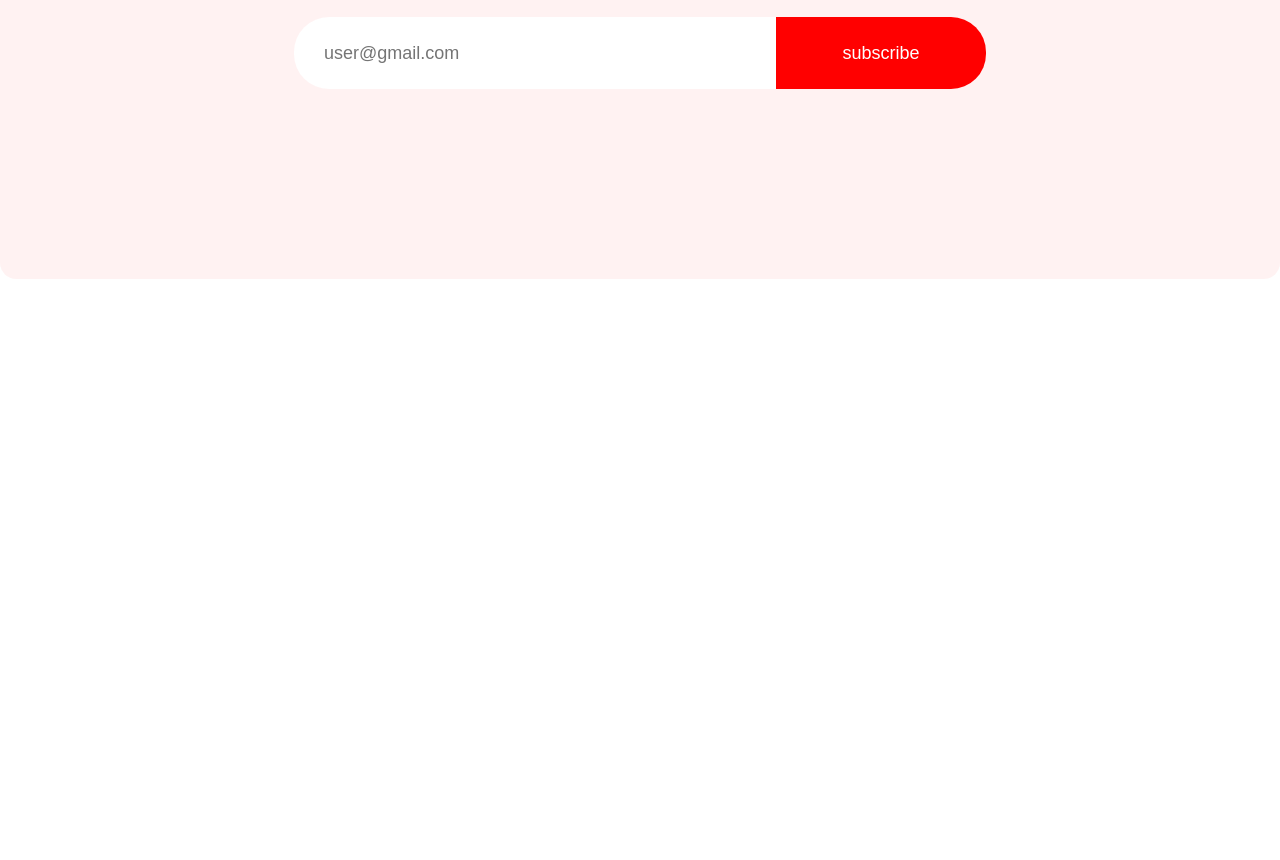
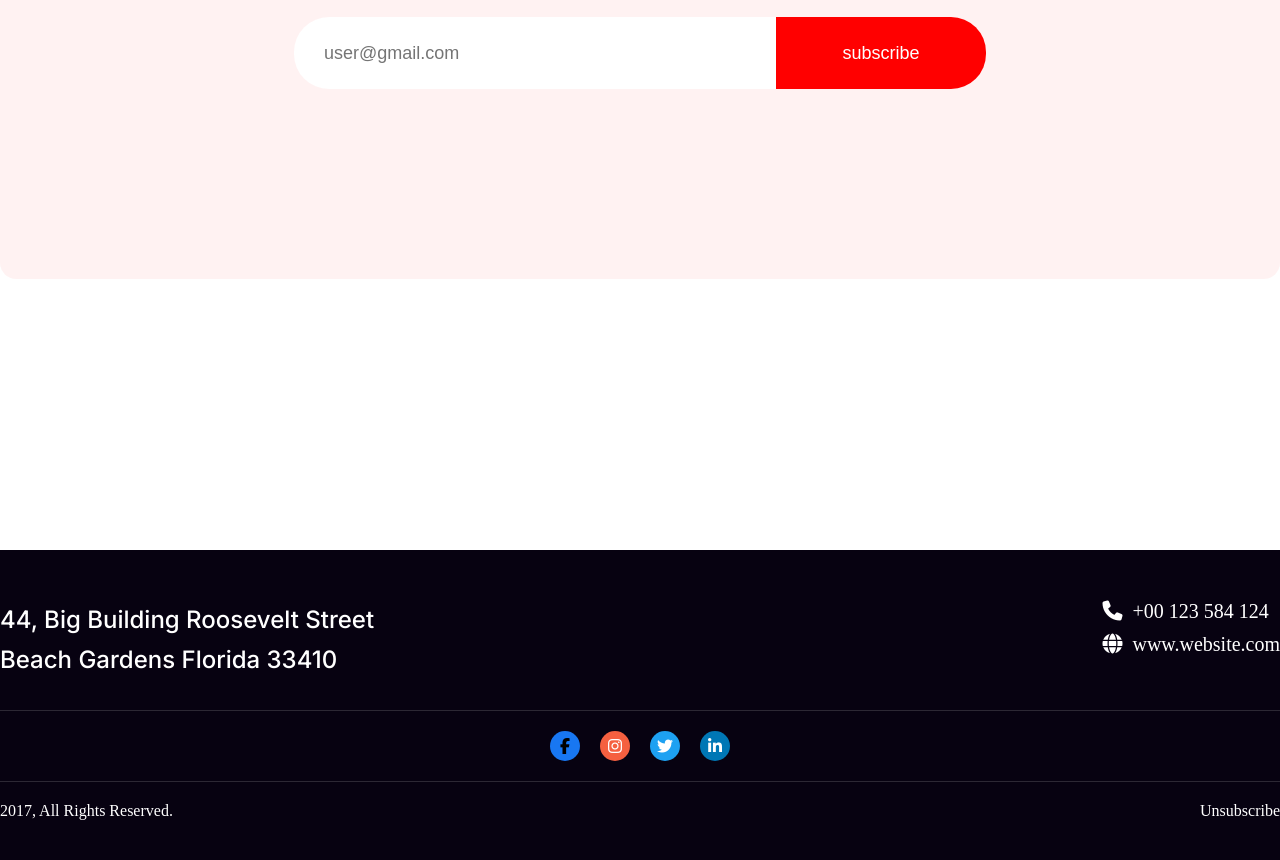
Before and after one commit to AsifaJahanSafa/new-year-new-me-sollution, a plain HTML site: page index.html in a window 1280 px wide. Shown: the part 6084-6944 px from the top of the page. Before the commit the page ends 6363 px from the top, so only its background shows below. Drawn offline with Linux system fonts and the light colour scheme.

Commit message:
added footer section

```diff
--- a/index.html
+++ b/index.html
@@ -4,6 +4,8 @@
     <meta charset="UTF-8">
     <meta name="viewport" content="width=device-width, initial-scale=1.0">
     <title>New Year New Me</title>
+    <!-- fontawsome -->
+    <script src="https://kit.fontawesome.com/8aaa9fc818.js" crossorigin="anonymous"></script>
     <link rel="stylesheet" href="./styles/styles.css">
 </head>
 <body>
@@ -120,6 +122,38 @@
          </div>
         </div>
     </main>
-    <footer></footer>
+    <footer class="footer">
+        <div class="footer-container">
+            <div class="footer-left-con">
+
+                44, Big Building Roosevelt Street
+                Beach Gardens Florida 33410
+            </div>
+            <div class="footer-right-con">
+                <div class="contact">
+                    <div class="contact-icon"><i class="fa-solid fa-phone"></i></div>
+                    <p>+00 123 584 124</p>
+                </div>
+                <div class="contact">
+                    <div class="contact-icon"><i class="fa-solid fa-globe"></i></div>
+                    <p>www.website.com</p>
+                </div>
+            </div>
+        </div>
+
+        <div class="social-media-con">
+            <div class="social-media">
+                <div class="social facebook"><i class="fa-brands fa-facebook-f"></i></div>
+            <div class="social insta"><i class="fa-brands fa-instagram"></i></div>
+            <div class="social twitter"><i class="fa-brands fa-twitter"></i></div>
+            <div class="social lindin"><i class="fa-brands fa-linkedin-in"></i></div>
+            </div>
+        </div>
+
+        <div class="footer-bottom-container">
+            <p>2017, All Rights Reserved.</p>
+            <p>Unsubscribe</p>
+        </div>
+    </footer>
 </body>
 </html>
--- a/styles/styles.css
+++ b/styles/styles.css
@@ -502,6 +502,7 @@ margin-bottom: 20px;}
 .subscribe-section p{
     max-width: 896px;
     color: rgba(7, 2, 17, 0.60);
+
 text-align: center;
 margin-bottom: 20px;
 font-size: 20px;
@@ -541,3 +542,102 @@ font-size: 18px;
     background-color: rgb(91, 132, 229);
 
 }
+
+/* footer */
+
+.footer{
+    background-color: #070211;
+}
+.footer-container{
+    max-width: 1320px;
+
+
+    margin:0px auto;
+    margin-top:271px;
+    margin-bottom: 30px;
+    padding-top:50px;
+    display: flex;
+    justify-content: space-between;
+
+}
+.footer-left-con{
+    color: #FFF;
+font-family: Inter;
+max-width: 376px;
+font-size: 24px;
+font-style: normal;
+font-weight: 500;
+line-height: 40px; /* 166.667% */
+}
+.contact{
+    display: flex;
+    flex-direction: row;
+    color:white;
+    font-size: 20px;
+    margin-bottom: 10px;
+}
+.contact-icon{
+    color:white;
+    margin-right: 10px;
+}
+
+.social-media-con{
+   border-top:1px solid rgba(255, 255, 255, 0.15);
+   ;
+   border-bottom:1px solid rgba(255, 255, 255, 0.15);
+   ;
+
+
+
+}
+
+.social-media{
+    display: flex;
+    flex-direction: row;
+    max-width: 200px;
+    margin:20px auto;
+
+}
+.social{
+    width: 30px;
+    height: 30px;
+    border-radius: 100%;
+    display: flex;
+    justify-content: center;
+    align-items: center;
+    margin:0px auto;
+
+}
+
+.facebook{
+    background-color: #1877F2;
+}
+
+.insta{
+    background-color:#F56040;
+    color:white
+}
+
+.twitter{
+    background-color: #1DA1F2
+    ;color:white
+}
+
+.lindin{
+    background-color:#0077B5
+    ;color:white;
+
+}
+
+.footer-bottom-container{
+    display: flex;
+    flex-direction: row;
+    justify-content: space-between;
+    max-width: 1320px;
+    margin:20px auto 0;
+    padding-bottom:40px;
+}
+
+.footer-bottom-container p{
+    color:white
+}
```
